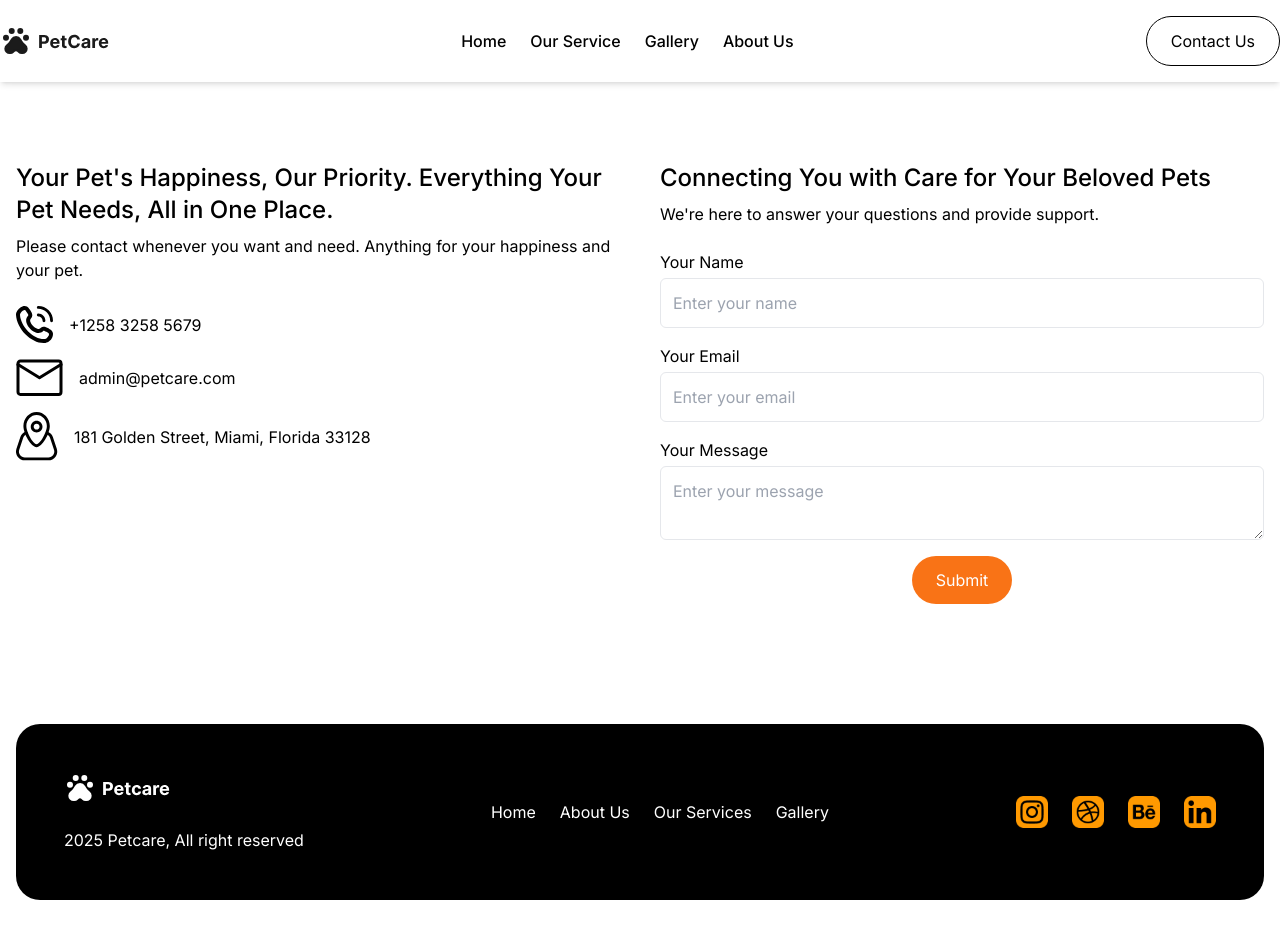
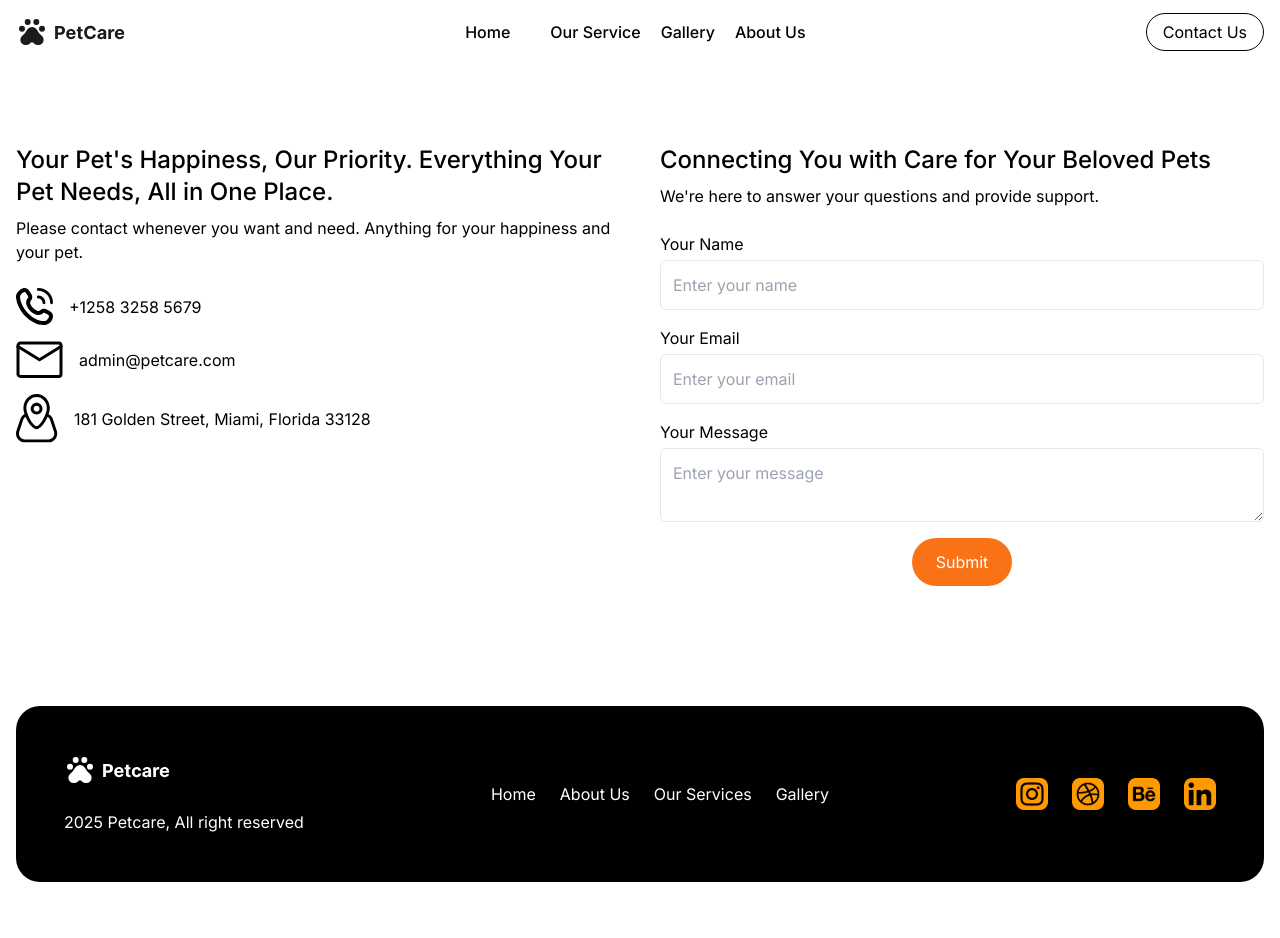
Before and after one commit to MOB-TIM-A/Personal-Website-2, a website: page contact.html in a window 1280 px wide. Drawn offline with nearby package versions, Linux system fonts and the light colour scheme; files that its build step writes are made by us from their sources.

Commit message:
merubah navbar

```diff
--- a/contact.html
+++ b/contact.html
@@ -13,21 +13,66 @@
 
   <body class="font-[Inter] bg-white text-black">
     <!-- Navbar -->
-    <header class="w-full shadow-md sticky top-0 z-[1000]">
-      <div class="max-w-[1280px] mx-auto flex justify-between items-center py-4 px-4 md:px-0">
-        <div class="flex items-center text-xl font-bold">
-          <img src="./assets/logo.svg" alt="petcare" />
-        </div>
-        <nav class="hidden md:flex gap-6 font-medium">
-          <a href='/' class="hover:text-orange-500">Home</a>
-          <a href='/our-services' class="hover:text-orange-500">Our Service</a>
-          <a href='/gallery' class="hover:text-orange-500">Gallery</a>
-          <a href='/about-us' class="hover:text-orange-500">About Us</a>
-        </nav>
-        <a class="hidden md:inline-block border border-black px-6 py-3 rounded-full" href='/contact-us'>Contact Us</a>
-        <button class="md:hidden text-2xl bg-none border-none">&#9776;</button>
+    <header id="navbar" class="w-full sticky top-0 z-30 transition-all duration-300 bg-white">
+    <div class="flex justify-between items-center p-4 max-w-screen-xl mx-auto">
+      <div class="text-lg font-bold flex items-center">
+        <img id="logo" src="./assets/logo.svg" alt="petcare" />
       </div>
-    </header>
+      <nav class="hidden md:block">
+        <ul id="menu-list" class="md:space-x-5 flex flex-col md:flex-row space-y-3 md:space-y-0 nav-links">
+          <li>
+            <a href="index.html" class="nav-link font-medium hover:text-primary">Home</a>
+          </li>
+          <li>
+            <a href="our-services.html" class="nav-link font-medium hover:text-primary">Our Service</a>
+          </li>
+          <li>
+            <a href="gallery.html" class="nav-link font-medium hover:text-primary">Gallery</a>
+          </li>
+          <li>
+            <a href="about-us.html" class="nav-link font-medium hover:text-primary">About Us</a>
+          </li>
+          <li class="md:hidden">
+            <a href="contact-us.html" class="nav-link font-medium hover:text-primary">Contact Us</a>
+          </li>
+        </ul>
+      </nav>
+      <div>
+        <a href="./contact.html"
+          class="bg-white border border-black text-black py-2 px-4 rounded-3xl w-fit hover:bg-primary">Contact Us</a>
+        <button id="menu-toggle"
+          class="md:hidden text-2xl bg-transparent border-none cursor-pointer hover:text-primary ml-3">
+          ☰
+        </button>
+      </div>
+    </div>
+  </header>
+  <!-- Mobile Nav Dialog -->
+  <div id="mobile-dialog"
+    class="fixed inset-0 z-50 bg-black w-full h-full bg-opacity-60 backdrop-blur-sm hidden transition-opacity duration-300">
+    <div class="bg-white text-black h-full flex flex-col items-end p-6 border">
+      <button id="close-dialog" class="text-2xl mb-4 hover:text-primary">
+        ✕
+      </button>
+      <ul class="grid justify-center gap-3 text-end">
+        <li>
+          <a href="index.html" class="nav-link-mobile font-medium hover:text-primary block">Home</a>
+        </li>
+        <li>
+          <a href="our-services.html" class="nav-link-mobile font-medium hover:text-primary block">Our Service</a>
+        </li>
+        <li>
+          <a href="gallery.html" class="nav-link-mobile font-medium hover:text-primary block">Gallery</a>
+        </li>
+        <li>
+          <a href="about-us.html" class="nav-link-mobile font-medium hover:text-primary block">About Us</a>
+        </li>
+        <li>
+          <a href="contact-us.html" class="nav-link-mobile font-medium hover:text-primary block">Contact Us</a>
+        </li>
+      </ul>
+    </div>
+  </div>
     <!-- Navbar end -->
 
     <main>
```
